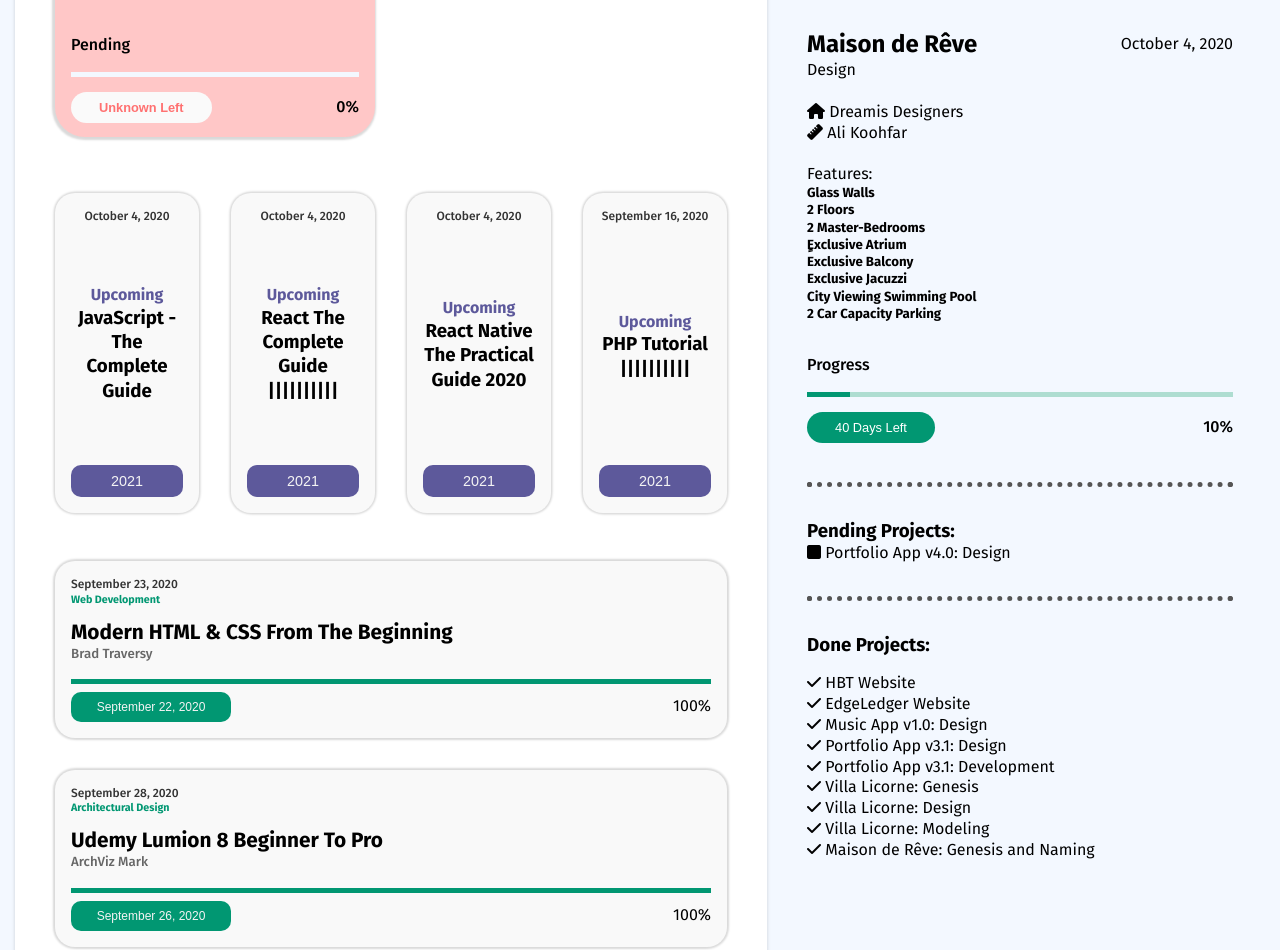
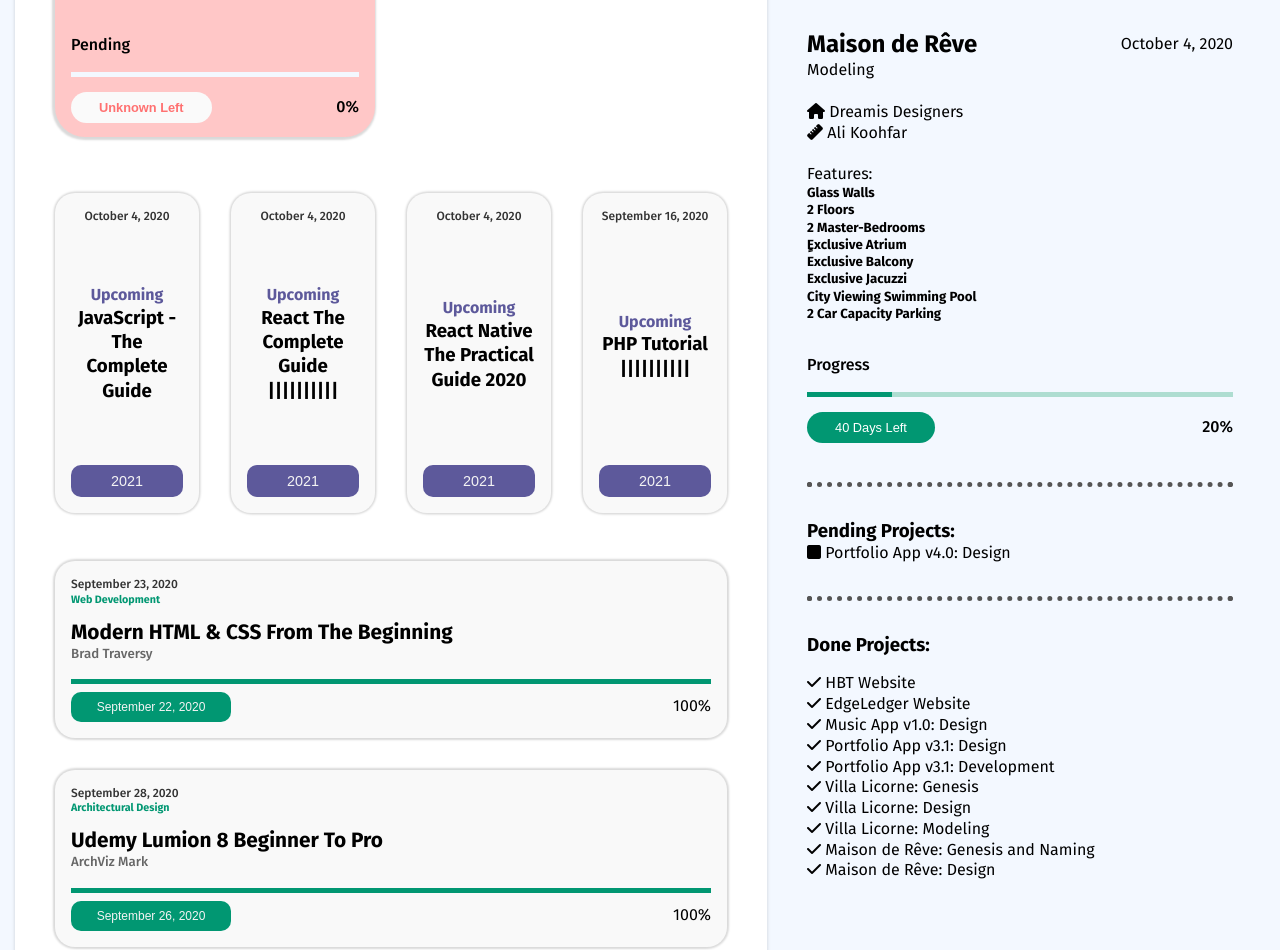
Before and after one commit to thawly/progress, a plain HTML site: page index.html in a window 1280 px wide. Shown: the part 861-1811 px from the top of the page. Drawn offline with Linux system fonts and the light colour scheme.

Commit message:
updated commit

```diff
--- a/index.html
+++ b/index.html
@@ -313,7 +313,7 @@
                                     <h2>Maison de Rêve</h2>
                                     <h4>October 4, 2020</h4>
                                 </div>
-                                <h4>Design</h4>
+                                <h4>Modeling</h4>
                                 <br>
                                 <div class="credits">
                                     <h4><i class="fas fa-home"></i> Dreamis Designers</h4>
@@ -334,12 +334,12 @@
                                 <div>
                                     <h6>Progress</h6>
                                     <div class="progress-green">
-                                        <div class="bar-success" style="width: 10%;"></div>
+                                        <div class="bar-success" style="width: 20%;"></div>
                                     </div>
                                 </div>
                                 <div class="bottom">
                                     <button class="deadline">40 Days Left</button>
-                                    <p class="status">10%</p>
+                                    <p class="status">20%</p>
                                 </div>
                             </div>
                             <hr class="rule">
@@ -364,6 +364,7 @@
                                     <li><i class="fas fa-check"></i> Villa Licorne: Design</li>
                                     <li><i class="fas fa-check"></i> Villa Licorne: Modeling</li>
                                     <li><i class="fas fa-check"></i> Maison de Rêve: Genesis and Naming</li>
+                                    <li><i class="fas fa-check"></i> Maison de Rêve: Design</li>
                                 </ul>
                             </div>
                         </div>
```
